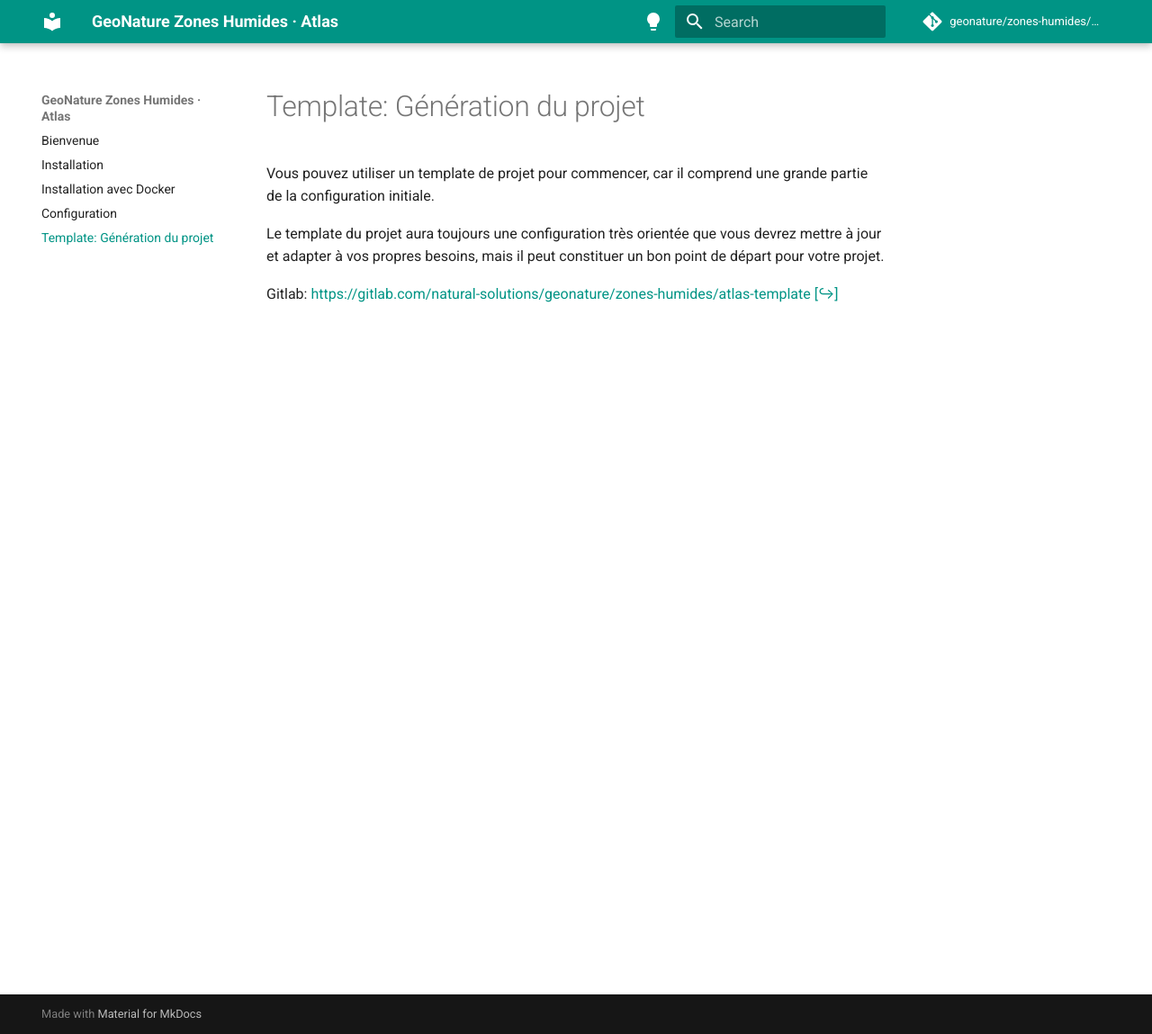
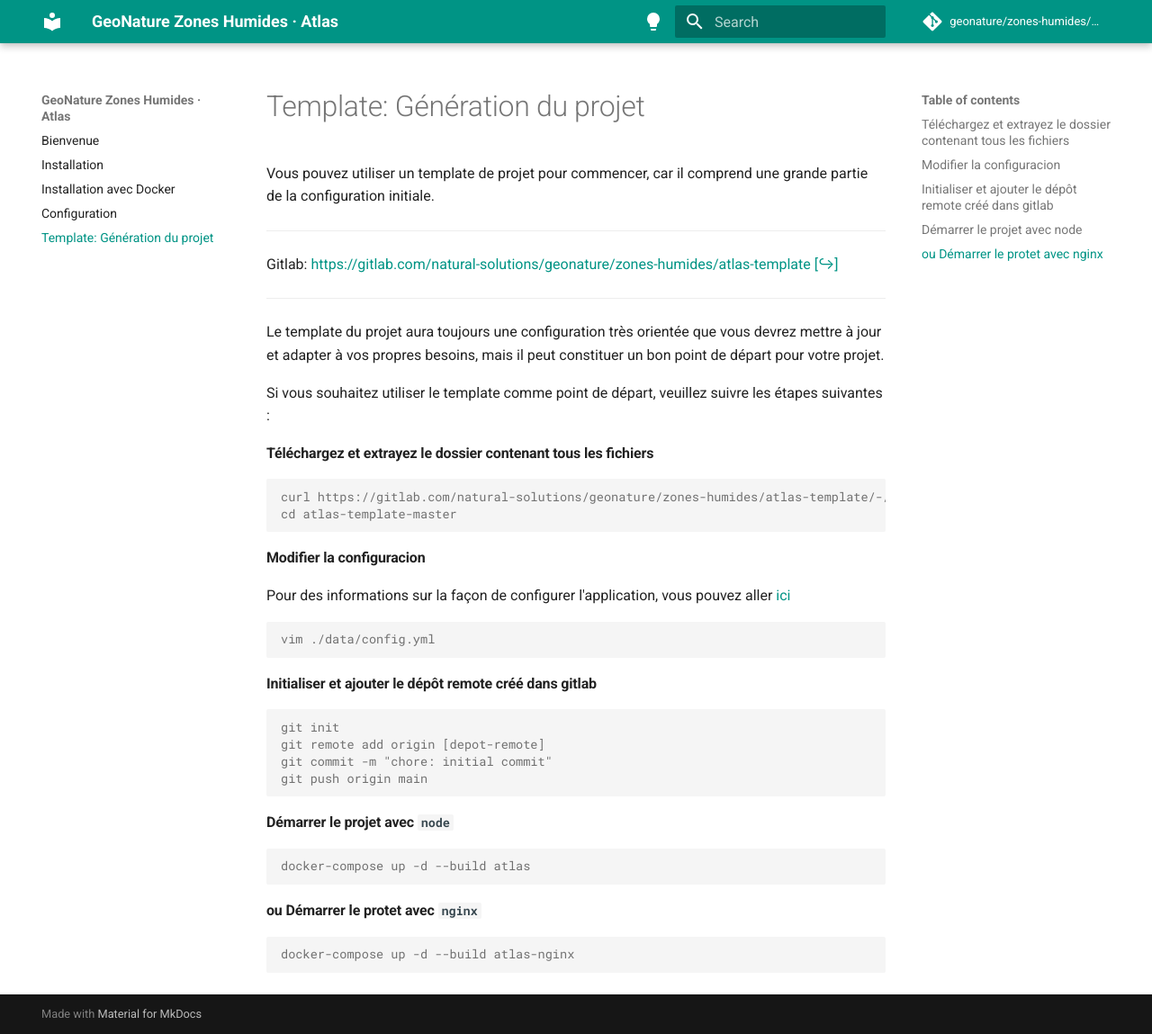
Before and after one commit to naturalsolutions/GeoNature-ZH-atlas, an MkDocs documentation site: the page built from docs/template.md, in a window 1280 px wide and 1149 px high. Shown: the whole window at 90% size. Built offline with MkDocs 1.6.1 and Material for MkDocs 9.7.7, drawn with Linux system fonts in a browser that asks for light colours; comment, search, counter and statistics services are not loaded.

Commit message:
docs: add struture du projet

````diff
--- a/docs/template.md
+++ b/docs/template.md
@@ -1,5 +1,47 @@
 Vous pouvez utiliser un template de projet pour commencer, car il comprend une grande partie de la configuration initiale.
+
+---
+
+Gitlab: <a href="https://gitlab.com/natural-solutions/geonature/zones-humides/atlas-template" class="external-link" target="_blank">https://gitlab.com/natural-solutions/geonature/zones-humides/atlas-template</a>
+
+---
 
 Le template du projet aura toujours une configuration très orientée que vous devrez mettre à jour et adapter à vos propres besoins, mais il peut constituer un bon point de départ pour votre projet.
 
-Gitlab: <a href="https://gitlab.com/natural-solutions/geonature/zones-humides/atlas-template" class="external-link" target="_blank">https://gitlab.com/natural-solutions/geonature/zones-humides/atlas-template</a>
+Si vous souhaitez utiliser le template comme point de départ, veuillez suivre les étapes suivantes :
+
+#### Téléchargez et extrayez le dossier contenant tous les fichiers
+
+```console
+curl https://gitlab.com/natural-solutions/geonature/zones-humides/atlas-template/-/archive/master/atlas-template-master.tar.gz | tar -xz
+cd atlas-template-master
+```
+
+#### Modifier la configuracion
+
+Pour des informations sur la façon de configurer l'application, vous pouvez aller [ici](/configuration)
+
+```console
+vim ./data/config.yml
+```
+
+#### Initialiser et ajouter le dépôt remote créé dans gitlab
+
+```console
+git init
+git remote add origin [depot-remote]
+git commit -m "chore: initial commit"
+git push origin main
+```
+
+#### Démarrer le projet avec `node`
+
+```console
+docker-compose up -d --build atlas
+```
+
+#### ou Démarrer le protet avec `nginx`
+
+```console
+docker-compose up -d --build atlas-nginx
+```
````
Also changed, not shown: docs/configuration.md (+36 -0 lines), docs/installation.md (+1 -1 lines).
